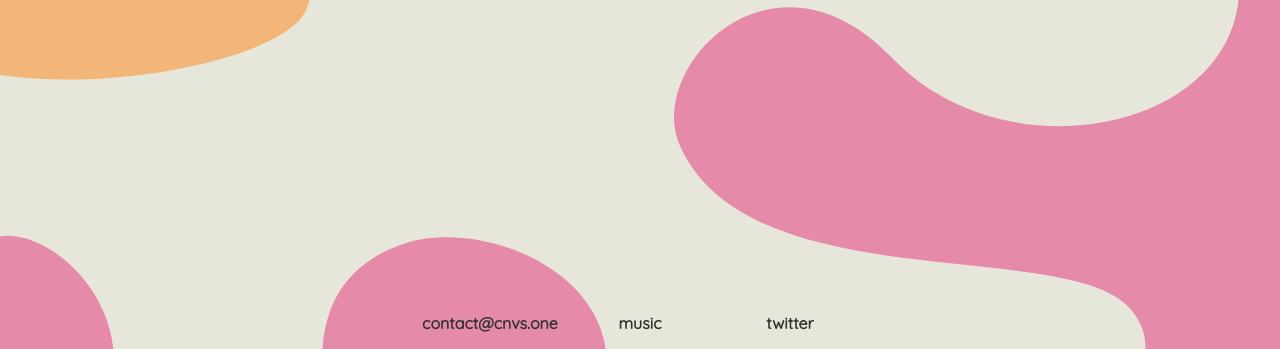
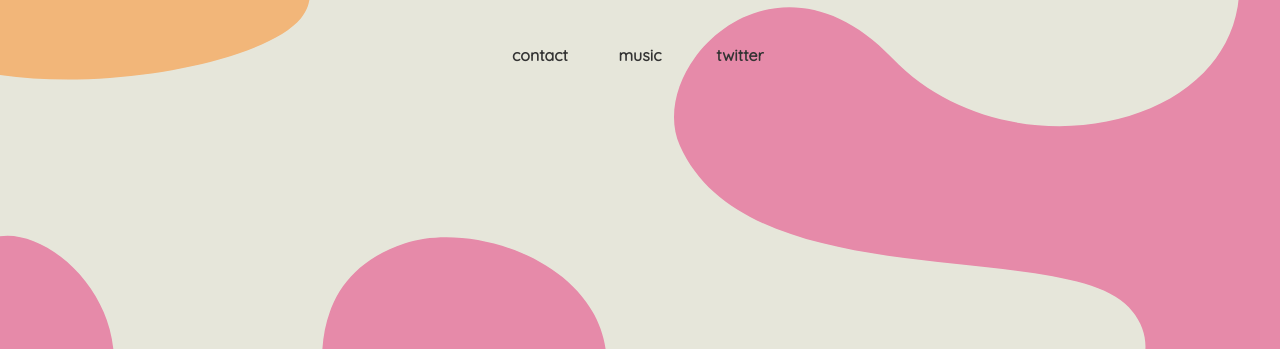
Before and after one commit to cnvs-one/cnvs-one.github.io, a plain HTML site: page index.html in a window 1280 px wide. Shown: the part 451-800 px from the top of the page. Drawn offline with Linux system fonts and the light colour scheme.

Commit message:
move footer up

```diff
--- a/index.html
+++ b/index.html
@@ -18,13 +18,24 @@
     <div class="hero">
       <img src="./img/cnvs-text.svg" alt="" id="title" />
       <p id="subtitle">coming soon</p>
+      <div class="footer">
+        <div class="footer-link text-secondary">
+          <a href="mailto:contact@cnvs.one">contact</a>
+        </div>
+        <div class="footer-link text-tertiary">
+          <a href="https://music.cnvs.one">music</a>
+        </div>
+        <div class="footer-link text-tertiary">
+          <a href="https://twitter.com/cnvsone">twitter</a>
+        </div>
+      </div>
     </div>
   </body>
 
-  <footer>
+  <!-- <footer>
     <div class="footer">
       <div class="footer-link text-secondary">
-        <a href="mailto:contact@cnvs.one">contact@cnvs.one</a>
+        <a href="mailto:contact@cnvs.one">contact</a>
       </div>
       <div class="footer-link text-tertiary">
         <a href="https://music.cnvs.one">music</a>
@@ -33,5 +44,5 @@
         <a href="https://twitter.com/cnvsone">twitter</a>
       </div>
     </div>
-  </footer>
+  </footer> -->
 </html>
--- a/style.css
+++ b/style.css
@@ -48,7 +48,7 @@ footer {
 
 .footer-link {
   text-align: center;
-  width: 150px;
+  width: 100px;
 }
 
 a {
```
